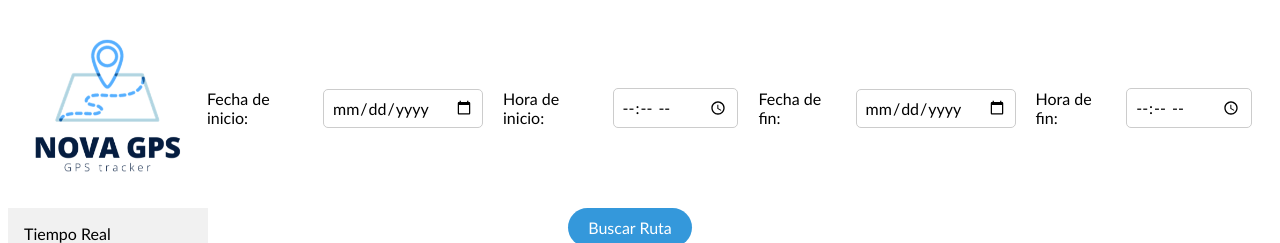
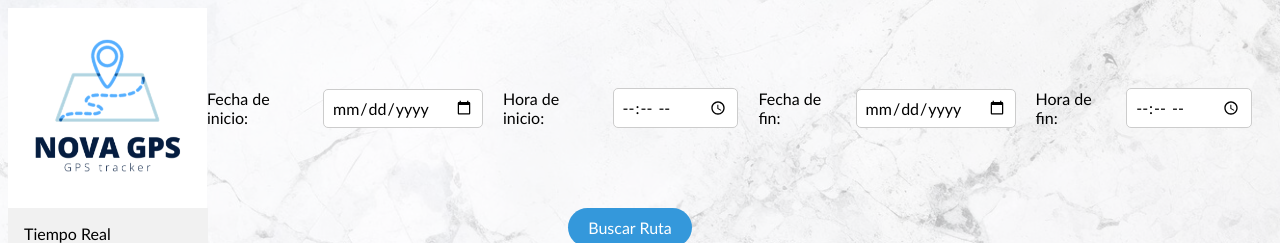
Before and after one commit to JesusCK/Workspace, a Flask app: page /historicos in a window 1280 px wide; the page is wider, and only the part inside the window is pictured. Shown: the top 243 px of that part. Run offline with Flask 3, Linux system fonts and the light colour scheme; some libraries are stand-ins or nearby versions.

Commit message:
fondo provisional

```diff
--- a/static/styleHistoricos.css
+++ b/static/styleHistoricos.css
@@ -267,8 +267,8 @@ body div button {
     margin-left: 250px ;
     border-radius: 10px;
     width: 100%; /* O ajusta el ancho según tus necesidades */
-    max-width: 1150px; /* Ancho máximo para pantallas grandes */
-    height: 450px;
+    max-width: 1400px; /* Ancho máximo para pantallas grandes */
+    height: 500px;
 
 }
 
@@ -347,3 +347,19 @@ body div button {
     height: 32px; /* Alto deseado */
     background-size: cover; /* Ajustar el tamaño de la imagen al contenedor */
 }
+
+body::after {
+    content: "";
+    background-image: url('../static/fondominimalista.png');
+    background-size: cover;
+    background-position: center; /* Centra la imagen de fondo */
+    background-repeat: no-repeat; /* Evita que la imagen se repita */
+    opacity: 0.3; /* Cambia la opacidad del fondo (0.5 = 50%) */
+    position: absolute; /* Posiciona el elemento de fondo absolutamente */
+    top: 0; /* Coloca el elemento de fondo en la parte superior de la página */
+    left: 0; /* Coloca el elemento de fondo en la parte izquierda de la página */
+    width: 100%; /* Establece el ancho al 100% del cuerpo */
+    height: 100%; /* Establece la altura al 100% del cuerpo */
+    z-index: -1; /* Coloca el elemento de fondo detrás de otros elementos */
+
+}
```
Also changed, not shown: static/style.css (+16 -0 lines), static/fondominimalista.png (added).
